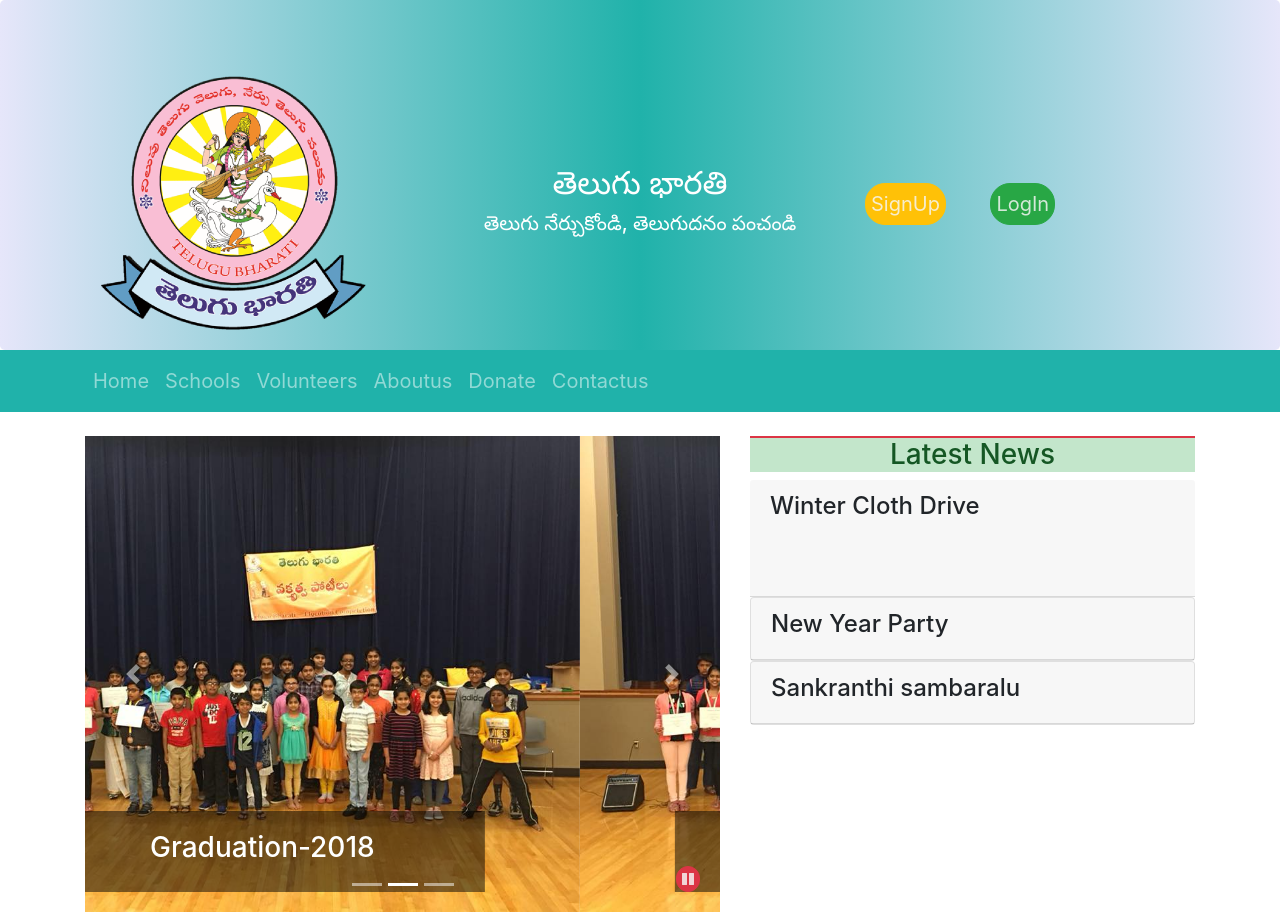
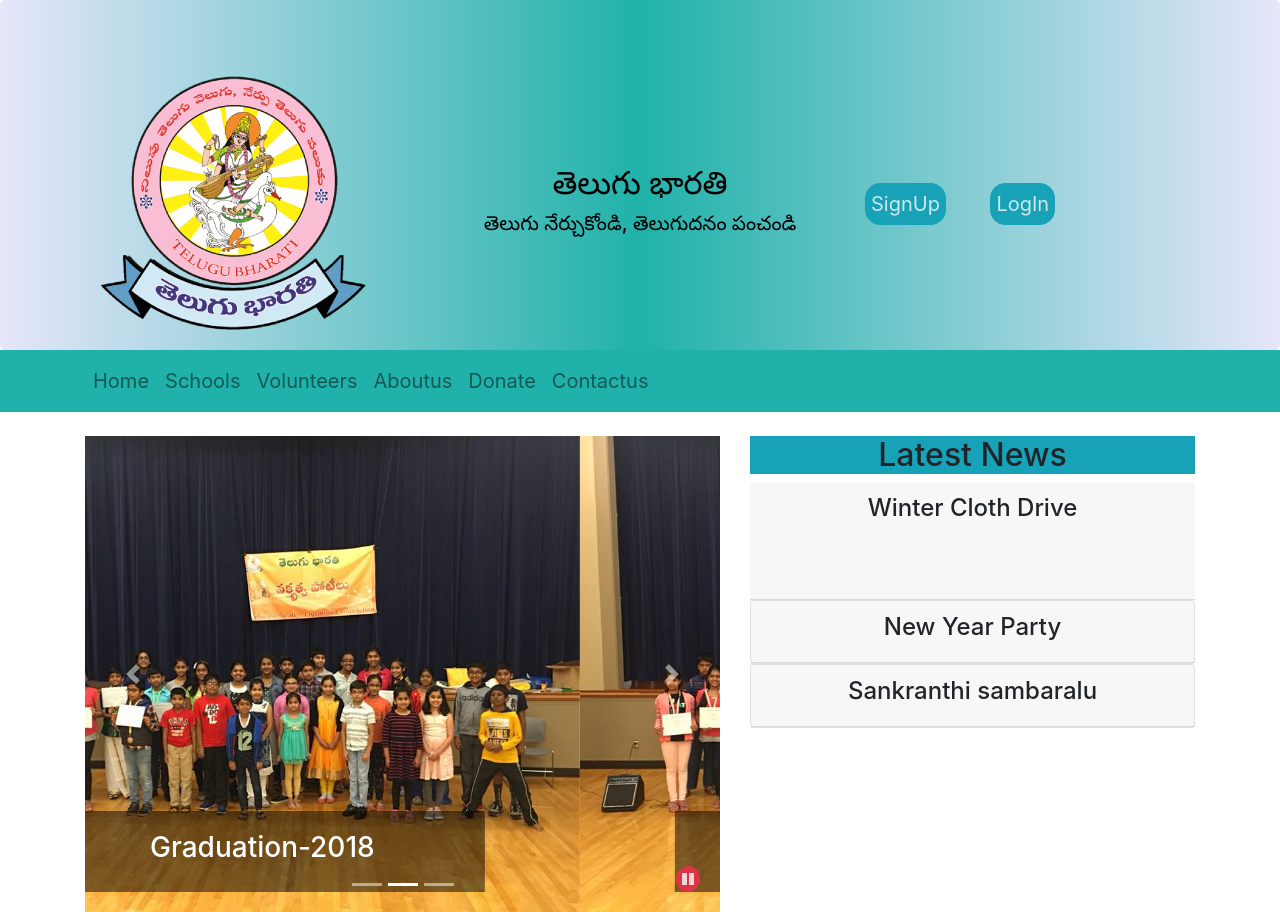
Before and after one commit to lavanyagundu/Telugubharathi, a website: page index.html in a window 1280 px wide. Drawn offline with nearby package versions, Linux system fonts and the light colour scheme.

Commit message:
updated index and css

```diff
--- a/css/styles.css
+++ b/css/styles.css
@@ -3,17 +3,15 @@
 {  margin: 0;
   background-image: linear-gradient(to right,lavender, lightseagreen,lavender);
   height: 350px;;
-  color : white;
-
+  color : black;
 }
-
-  h2,h5,h3
+  h2,h5,h4
 {
     text-align: center;
 
 }
 .btn {
-    border-radius: 20px;
+    border-radius: 15px;
     color:         #f5f6f4d5;
     padding:       5px 5px;
     font:         "Open Sans", sans-serif;
@@ -23,11 +21,10 @@
   .navbar {
     background-color:lightseagreen;
     font-size: 20px;
-
   }
-
   .border {
     display:block;
+    text-align: center;
    }
   .carousel-caption
     {
--- a/index.html
+++ b/index.html
@@ -25,14 +25,14 @@
                             <h5>తెలుగు నేర్చుకోండి, తెలుగుదనం పంచండి</h5>
                         </div>
                         <div class="col col-md-4 my-auto">
-                            <button class="btn btn-warning btn-lg">SignUp</button>
-                            <button class="btn btn-success btn-lg">LogIn</button>
+                            <button class="btn btn-info btn-lg">SignUp</button>
+                            <button class="btn btn-info btn-lg">LogIn</button>
                          </div>
                     </div>
                 </div>
         </header>
 
-         <nav class="navbar navbar-expand-md navbar-dark">
+         <nav class="navbar navbar-expand-md navbar-light">
              <div class="container container-fluid">
                     <button class="navbar-toggler ml-auto" type="button"
                                    data-toggle="collapse" data-target="#tel-navbar">
@@ -130,7 +130,8 @@
                                 </div>
                             </div>
                             <div class="col col-md-5">
-                                <span class="border border-danger"></span><h3 class="list-group-item-success">Latest News</h3></span>
+                                <!--<span class="border border-danger">-->
+                                    <h2 class="bg-info">Latest News</h2>
                                 <div id="accordion">
                                     <div role="tab" class="card-header">
                                         <h4>
```
